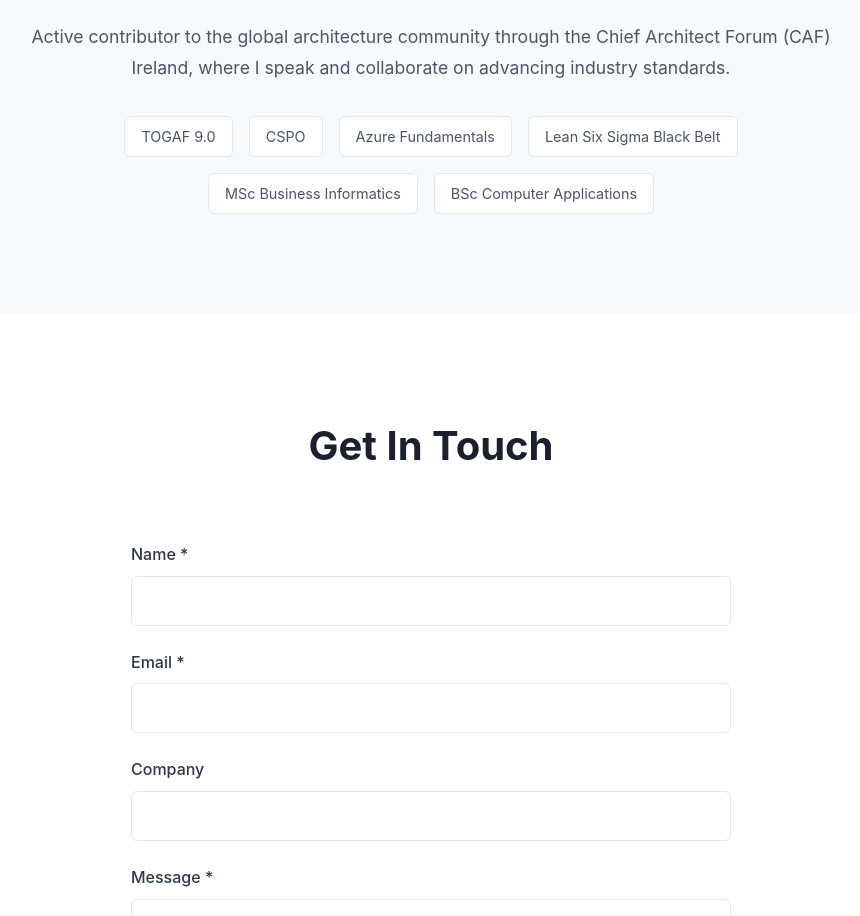
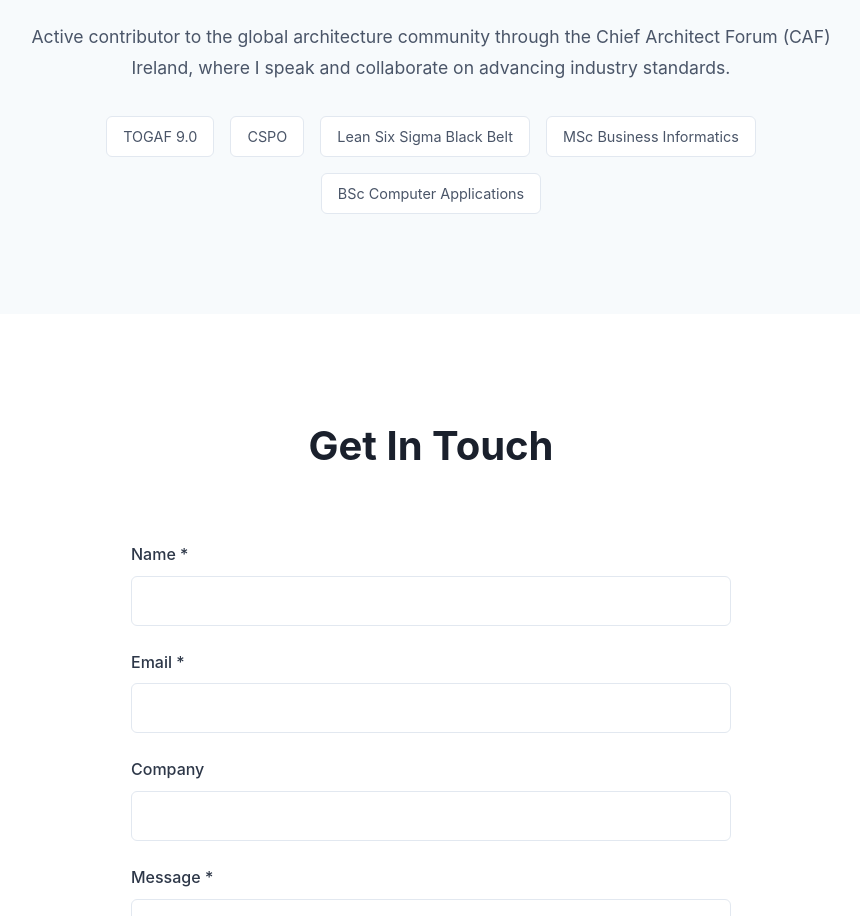
Before and after one commit to wallwill/WallArch-Consulting, a plain HTML site: page index.html in a window 1280 px wide. Shown: the part 2366-3282 px from the top of the page, without its empty margins (209-1069 px from the left). Drawn offline with Linux system fonts and the light colour scheme.

Commit message:
Remove Azure Fundamentals credential
Removed 'Azure Fundamentals' credential from the list.

```diff
--- a/index.html
+++ b/index.html
@@ -393,7 +393,6 @@
             <div class="credentials">
                 <span class="credential">TOGAF 9.0</span>
                 <span class="credential">CSPO</span>
-                <span class="credential">Azure Fundamentals</span>
                 <span class="credential">Lean Six Sigma Black Belt</span>
                 <span class="credential">MSc Business Informatics</span>
                 <span class="credential">BSc Computer Applications</span>
```
